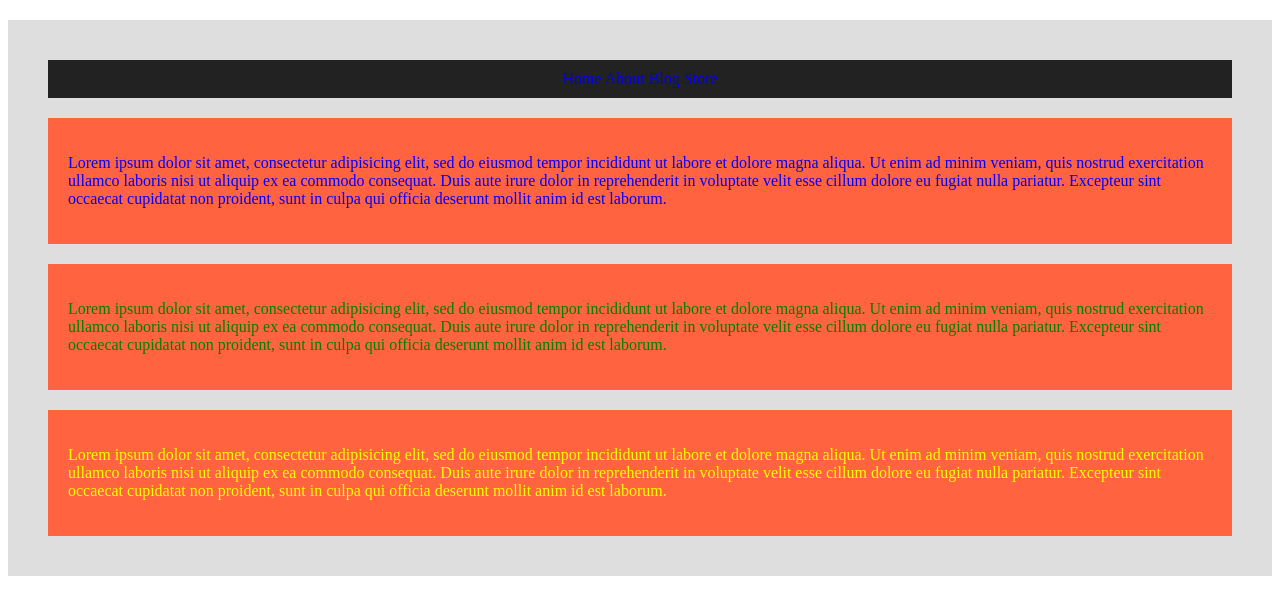
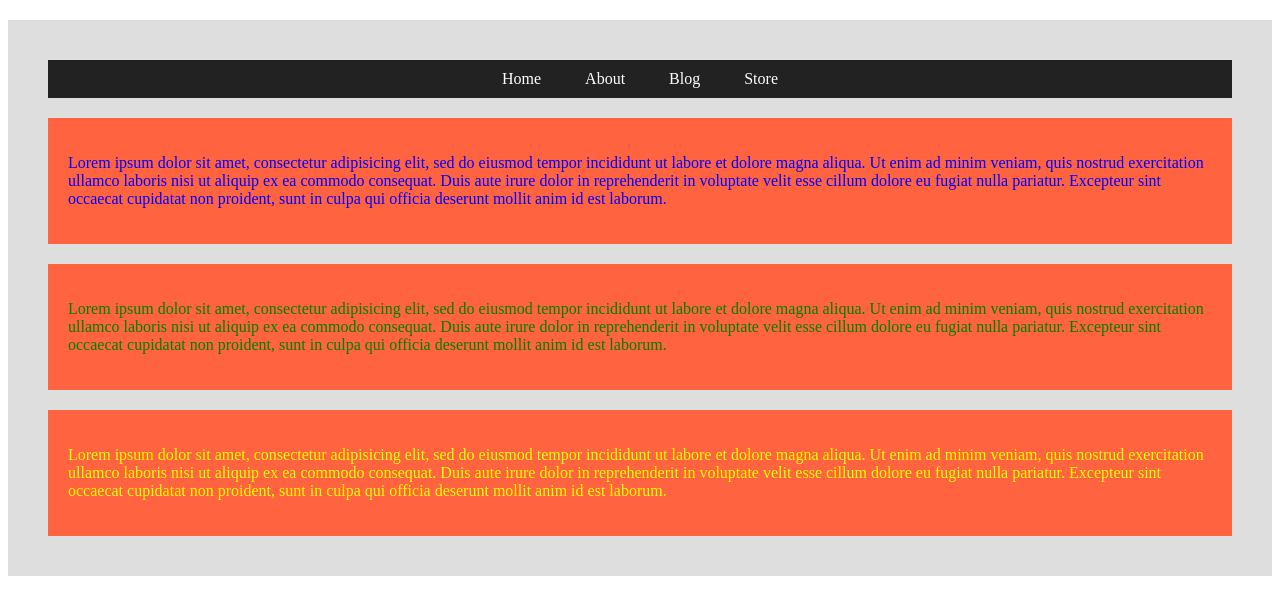
Before and after one commit to achansler/ga-fewd, a plain HTML site: page d04/materials/box-model-layout/index.html in a window 1280 px wide. Drawn offline with Linux system fonts and the light colour scheme.

Commit message:
block-model

```diff
--- a/d04/materials/box-model-layout/style.css
+++ b/d04/materials/box-model-layout/style.css
@@ -31,4 +31,6 @@
 
 a {
 	text-decoration: none;
+	color: #ffffff;
+	padding: 0px 20px;
 }
```
